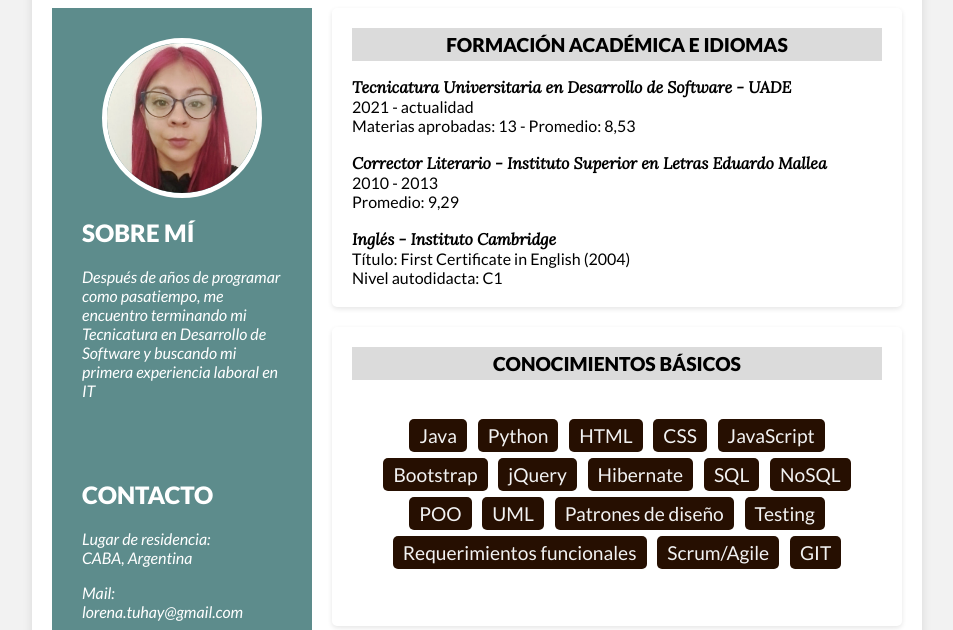
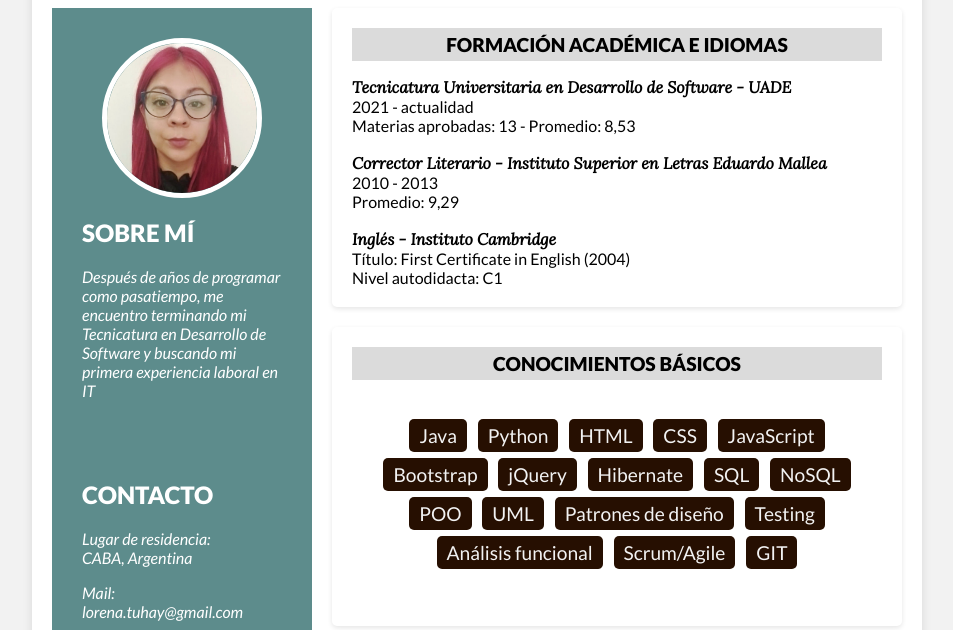
Before and after one commit to LTuhay/cv-es, a plain HTML site: page index.html in a window 1280 px wide. Shown: the part 170-800 px from the top of the page, without its empty margins (163-1116 px from the left). Drawn offline with Linux system fonts and the light colour scheme.

Commit message:
Index.html

```diff
--- a/index.html
+++ b/index.html
@@ -63,7 +63,7 @@
           <span class="skill">UML</span>
           <span class="skill">Patrones de diseño</span>
           <span class="skill">Testing</span>
-          <span class="skill">Requerimientos funcionales</span>
+          <span class="skill">Análisis funcional</span>
           <span class="skill">Scrum/Agile</span>
           <span class="skill">GIT</span>
         </div>
```
